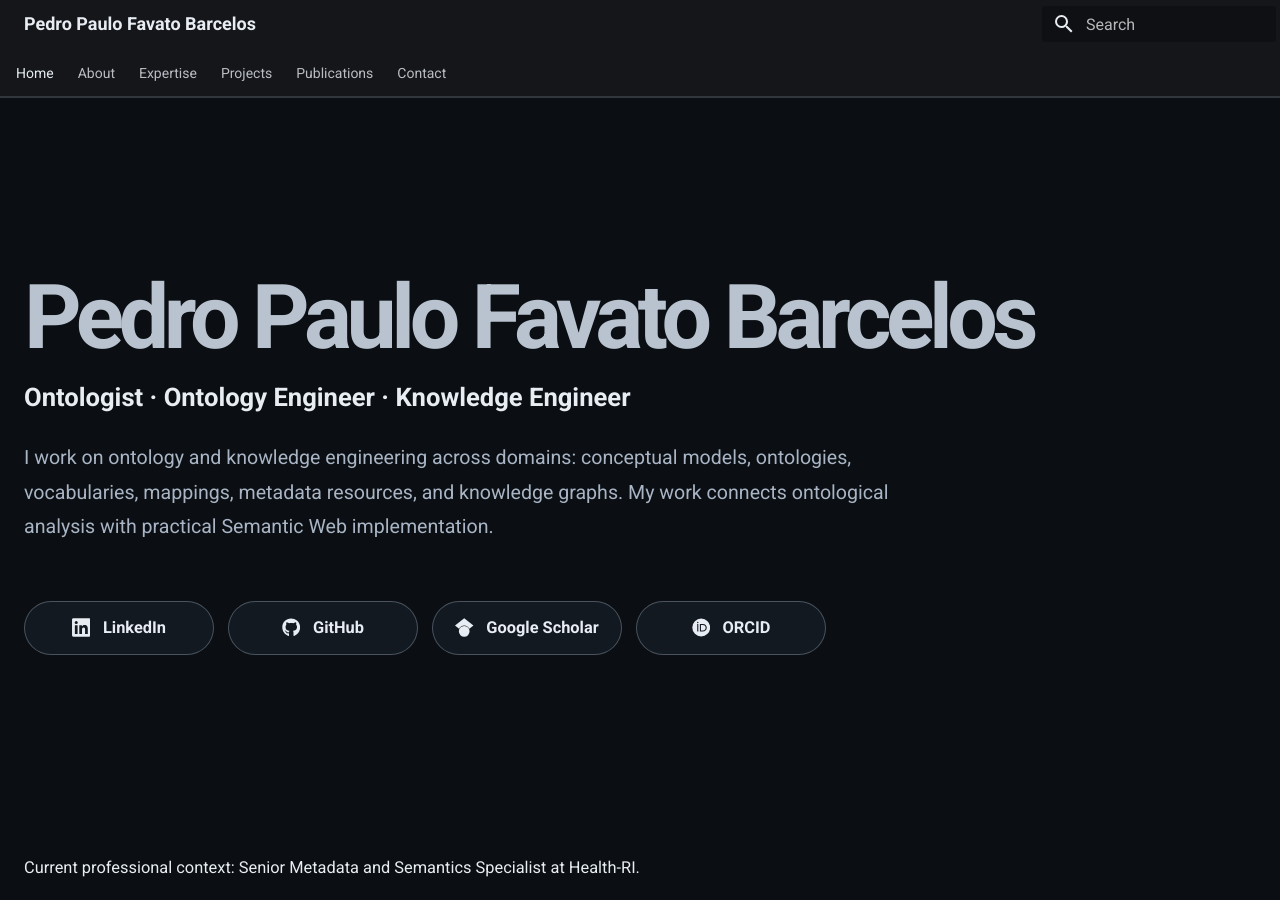
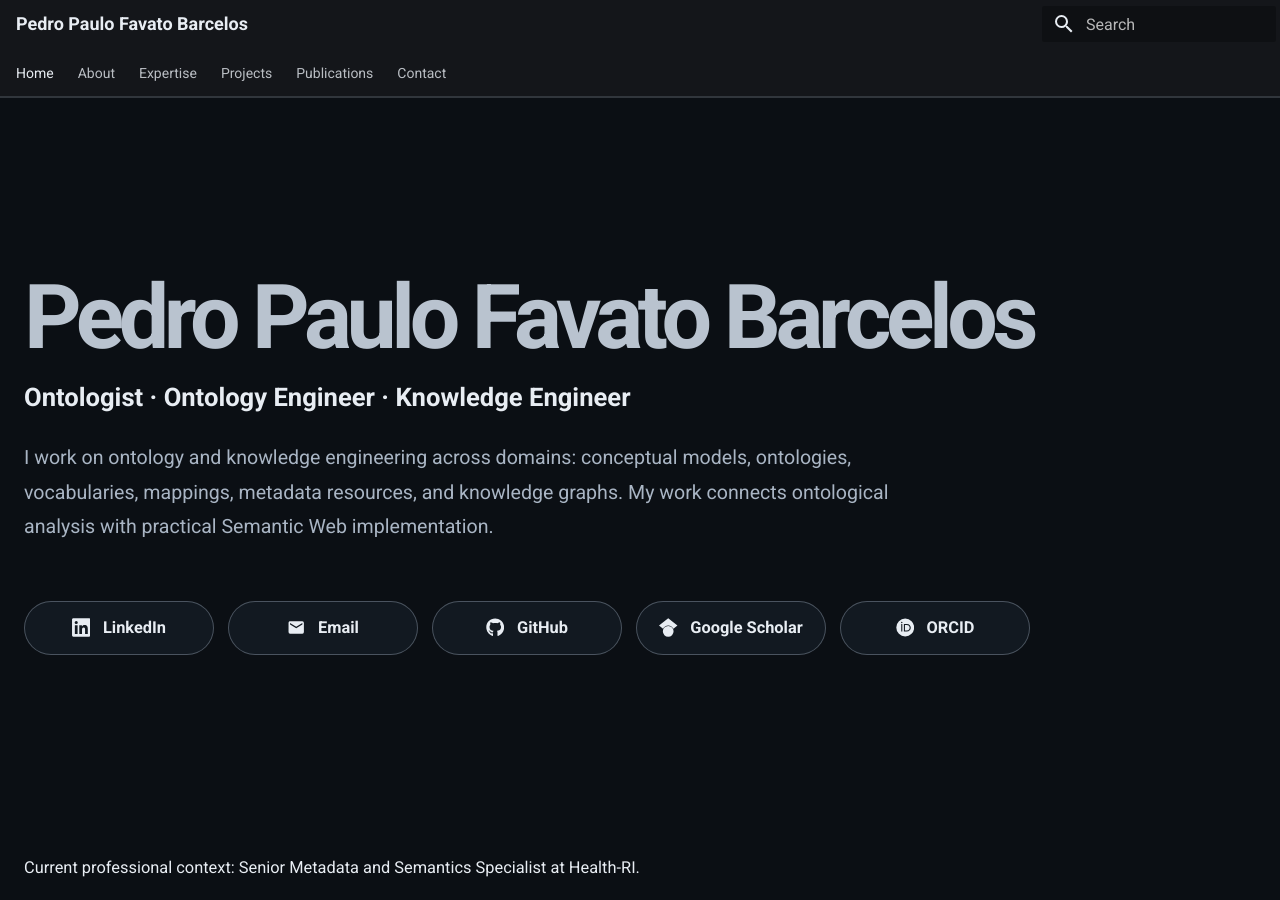
Before and after one commit to pedropaulofb/pedropaulofb.github.io, an MkDocs documentation site: the page built from docs/index.md, in a window 1280 px wide and 900 px high. Built offline with MkDocs 1.6.1 and Material for MkDocs 9.7.7, drawn with Linux system fonts in a browser that asks for light colours; comment, search, counter and statistics services are not loaded.

Commit message:
fix(site): restore email contact links and refine header alignment

```diff
--- a/docs/index.md
+++ b/docs/index.md
@@ -21,6 +21,8 @@
 
 [:fontawesome-brands-linkedin: LinkedIn](https://w3id.org/pedropaulofb/linkedin){ .profile-link }
 
+[:material-email: Email](mailto:pedropaulofb@gmail.com){ .profile-link }
+
 [:fontawesome-brands-github: GitHub](https://w3id.org/pedropaulofb/github){ .profile-link }
 
 [:simple-googlescholar: Google Scholar](https://w3id.org/pedropaulofb/scholar){ .profile-link }
--- a/docs/stylesheets/extra.css
+++ b/docs/stylesheets/extra.css
@@ -66,8 +66,8 @@
 
 /* Align the header site title with the first navigation tab after hiding the logo. */
 @media screen and (min-width: 76.25em) {
-  .md-header__title {
-    margin-left: 0;
+  .md-header__inner .md-header__title {
+    margin-left: 12px;
   }
 }
 
```
Also changed, not shown: docs/contact.md (+1 -1 lines).
